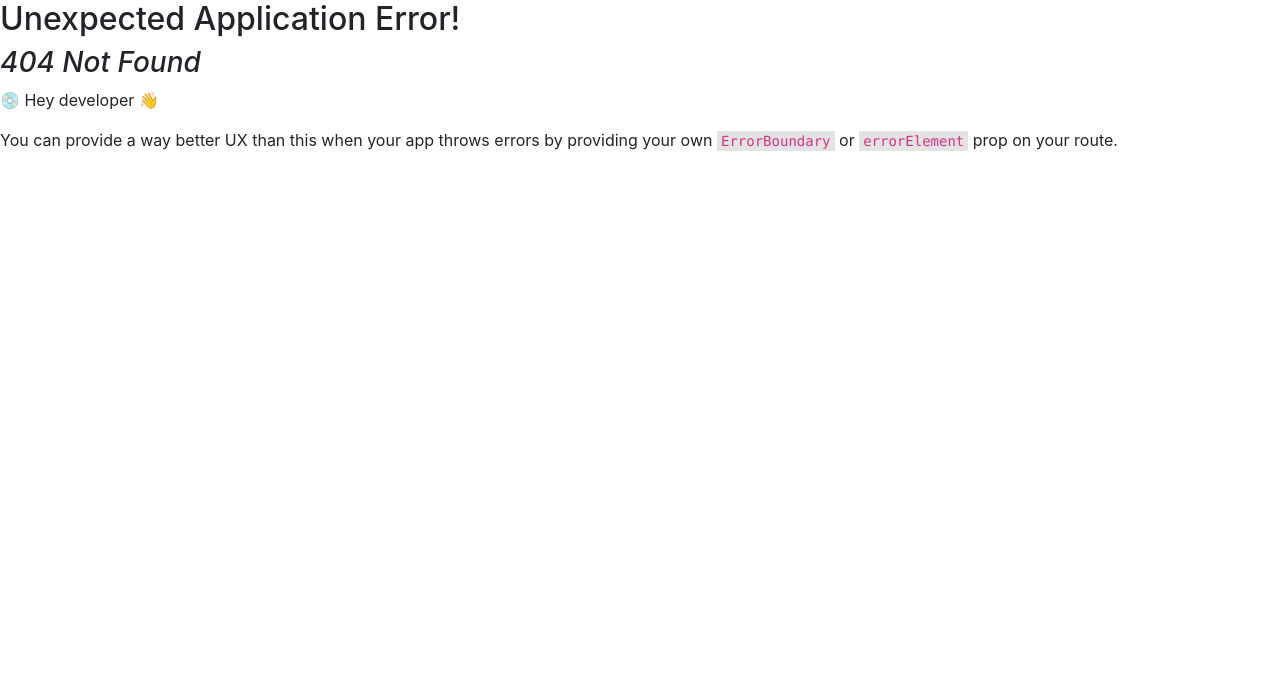
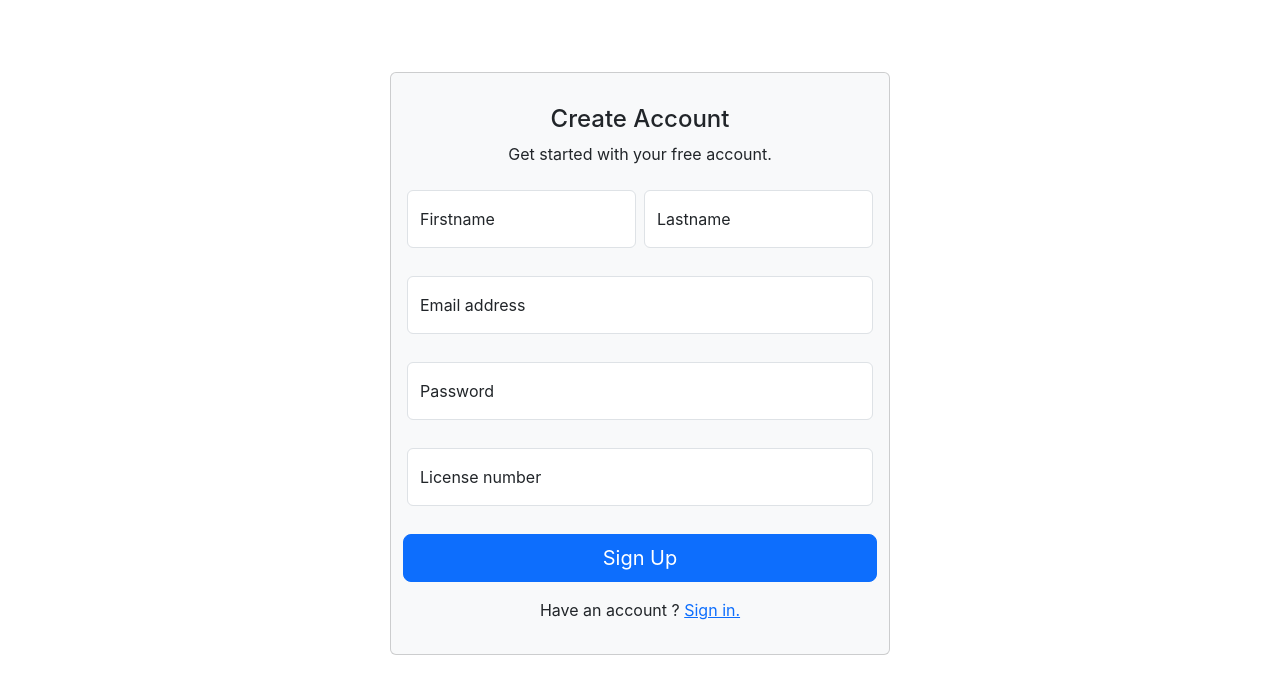
Before and after one commit to emmanuelmbulu/WAAProject, a React (Create React App) app in the folder frontend/: page /sign-up in a window 1280 px wide. Before the commit this address had no page. Shown: the top 694 px of the page. Built offline with nearby package versions, Linux system fonts and the light colour scheme.

Commit message:
Implementing customer sign up and fixing seller sign up

```diff
--- a/frontend/src/pages/customer/BiddingPage.js
+++ b/frontend/src/pages/customer/BiddingPage.js
@@ -1,5 +1,5 @@
 import Navbar from "./shared/Navbar";
-import Footer from "./shared/Footer";
+import Footer from "../../components/shared/Footer";
 
 export default function BiddingPage({children}) {
     return (
--- /dev/null
+++ b/frontend/src/pages/customer/auth/CustomerSignUp.js
@@ -0,0 +1,129 @@
+import {useState} from "react";
+import CustomerData from "../../../data/customer-data";
+import {CustomerService} from "../../../services/customer-service";
+import ErrorNotification from "../../../components/shared/error-notification/ErrorNotification";
+import {Link, useNavigate} from "react-router-dom";
+
+export default function CustomerSignUp() {
+    const [customerObject, setCustomerObject] = useState({
+        firstName: "",
+        lastName: "",
+        password: "",
+        email: "",
+        licenseNumber: "",
+    });
+
+    const [errorOccurred, setErrorOccurred] = useState({
+        gotError: false,
+        errorMessage: "",
+    });
+
+    const navigate = useNavigate();
+
+    const signup = (event) => {
+        (async () => {
+            try {
+                event.preventDefault(true);
+                const customer = new CustomerData(
+                    customerObject.firstName,
+                    customerObject.lastName,
+                    customerObject.passWord,
+                    customerObject.email,
+                    customerObject.licenseNumber
+                );
+                const response = await CustomerService.addCustomer(customer);
+                navigate('/sign-in');
+            } catch (exception) {
+                if(exception.response) {
+                    setErrorOccurred({gotError: true, errorMessage: exception.response.data.message});
+                } else setErrorOccurred({gotError: true, errorMessage: exception.message});
+            }
+        })();
+    };
+
+    const setValue = (event) => {
+        const input = event.target;
+        setCustomerObject({ ...customerObject, [input.name]: input.value });
+    };
+
+    return (
+        <div className={'container pt-4'}>
+            <div className={'card bg-light ms-auto me-auto mt-5'} style={{maxWidth: '500px'}}>
+                <article className={'card-body mx-auto'}>
+                    <h4 className="card-title mt-3 text-center">Create Account</h4>
+                    <p className="text-center mb-3">Get started with your free account.</p>
+                    {errorOccurred.gotError && <ErrorNotification errorMessage={errorOccurred.errorMessage} />}
+                    <div className="row g-2 mt-1">
+                        <div className="col-md">
+                            <div className="form-floating mb-3">
+                                <input className="form-control" type="text"
+                                       name="firstName" id="first-name"
+                                       value={customerObject.firstName}
+                                       onChange={setValue} required={true}
+                                       placeholder="Firstname" />
+                                <label htmlFor="first-name">Firstname</label>
+                            </div>
+                        </div>
+                        <div className="col-md">
+                            <div className="form-floating mb-3">
+                                <input className="form-control" type="text"
+                                       name="lastName" id="last-name"
+                                       value={customerObject.lastName}
+                                       onChange={setValue} required={true}
+                                       placeholder="Lastname" />
+                                <label htmlFor="last-name">Lastname</label>
+                            </div>
+                        </div>
+                    </div>
+                    <div className={'row mt-1 g-2'}>
+                        <div className={'col-md'}>
+                            <div className="form-floating mb-3">
+                                <input className="form-control" type="email"
+                                       name="email" required={true}
+                                       onChange={setValue}
+                                       value={customerObject.email}
+                                       placeholder="Email address" id={'email'}
+                                />
+                                <label htmlFor="email">Email address</label>
+                            </div>
+                        </div>
+                    </div>
+                    <div className={'row mt-1 g-2'}>
+                        <div className={'col-md'}>
+                            <div className="form-floating mb-3">
+                                <input className="form-control"
+                                       type="password" required={true}
+                                       name="password" id={'password'}
+                                       onChange={setValue}
+                                       value={customerObject.password}
+                                       placeholder="Password"
+                                />
+                                <label htmlFor={'password'}>Password</label>
+                            </div>
+                        </div>
+                    </div>
+                    <div className={'row mt-1 g-2'}>
+                        <div className={'col-md'}>
+                            <div className="form-floating mb-3">
+                                <input className="form-control"
+                                       type="text" required={true}
+                                       name="licenseNumber"
+                                       onChange={setValue}
+                                       value={customerObject.licenseNumber}
+                                       placeholder="License number"
+                                />
+                                <label htmlFor={'license'}>License number</label>
+                            </div>
+                        </div>
+                    </div>
+                    <div className="row g-2 mt-1">
+                        <button className={'btn btn-lg btn-primary'} onClick={signup}>Sign Up</button>
+                    </div>
+                    <p className={'text-center mt-3'}>
+                        Have an account ? <Link to={'/sign-in'} >Sign in.</Link>
+                    </p>
+                </article>
+            </div>
+        </div>
+    );
+}
--- a/frontend/src/pages/seller/auth/SellerSignUp.js
+++ b/frontend/src/pages/seller/auth/SellerSignUp.js
@@ -1,7 +1,7 @@
 import { useState } from "react";
 import {Link, useNavigate} from "react-router-dom";
 import {SellerService} from "../../../services/seller-service";
-import ErrorNotification from "../../../components/error-notification/ErrorNotification";
+import ErrorNotification from "../../../components/shared/error-notification/ErrorNotification";
 import signupImage from '../auth/img/seller-signup.jpeg';
 
 export default function SellerSignUp() {
--- a/frontend/src/pages/seller/product/AddProductPage.js
+++ b/frontend/src/pages/seller/product/AddProductPage.js
@@ -1,10 +1,10 @@
 import Navbar from "../shared/Navbar";
-import Footer from "../../customer/shared/Footer";
+import Footer from "../../../components/shared/Footer";
 import SideBar from "../shared/SideBar";
 import {useRef, useState} from "react";
 import ProductData from "../../../data/product-data";
 import {ProductService} from "../../../services/product-service";
-import ErrorNotification from "../../../components/error-notification/ErrorNotification";
+import ErrorNotification from "../../../components/shared/error-notification/ErrorNotification";
 import {useNavigate} from "react-router-dom";
 
 export default function AddProductPage() {
@@ -72,7 +72,6 @@ export default function AddProductPage() {
                 const formData = new FormData();
                 formData.append('file', imageInput.current.files[0]);
                 const response = await ProductService.uploadImage(formData, productId);
-                console.log("upload response is ", response);
             } catch (ex) {
                 console.log("Uploading... ", ex);
             }
--- a/frontend/src/routers.js
+++ b/frontend/src/routers.js
@@ -10,6 +10,7 @@ import CustomerRegistrationComponent from "./components/customerRegistrationCom/
 import AddProductPage from "./pages/seller/product/AddProductPage";
 import WinnerList from "./components/winnerList";
 import SellerSignUp from "./pages/seller/auth/SellerSignUp";
+import CustomerSignUp from "./pages/customer/auth/CustomerSignUp";
 const router = createBrowserRouter([
   {
     path: "/",
@@ -24,7 +25,9 @@ const router = createBrowserRouter([
       { path: "/winners", element: <WinnerList /> },
       { path: "/customers", element: <CustomerRegistrationComponent /> },
       { path: '/seller/products/add-product', element: <AddProductPage />},
-      {path: '/seller/sign-up', element: <SellerSignUp /> }
+      {path: '/seller/sign-up', element: <SellerSignUp /> },
+
+      {path: '/sign-up', element: <CustomerSignUp />}
     ],
   },
 ]);
```
Also changed, not shown: frontend/src/components/shared/Footer.js (renamed from frontend/src/pages/customer/shared/Footer.js), frontend/src/components/shared/error-notification/ErrorNotification.js (renamed from frontend/src/components/error-notification/ErrorNotification.js), frontend/src/components/shared/error-notification/error-style.module.css (renamed from frontend/src/components/error-notification/error-style.module.css).
